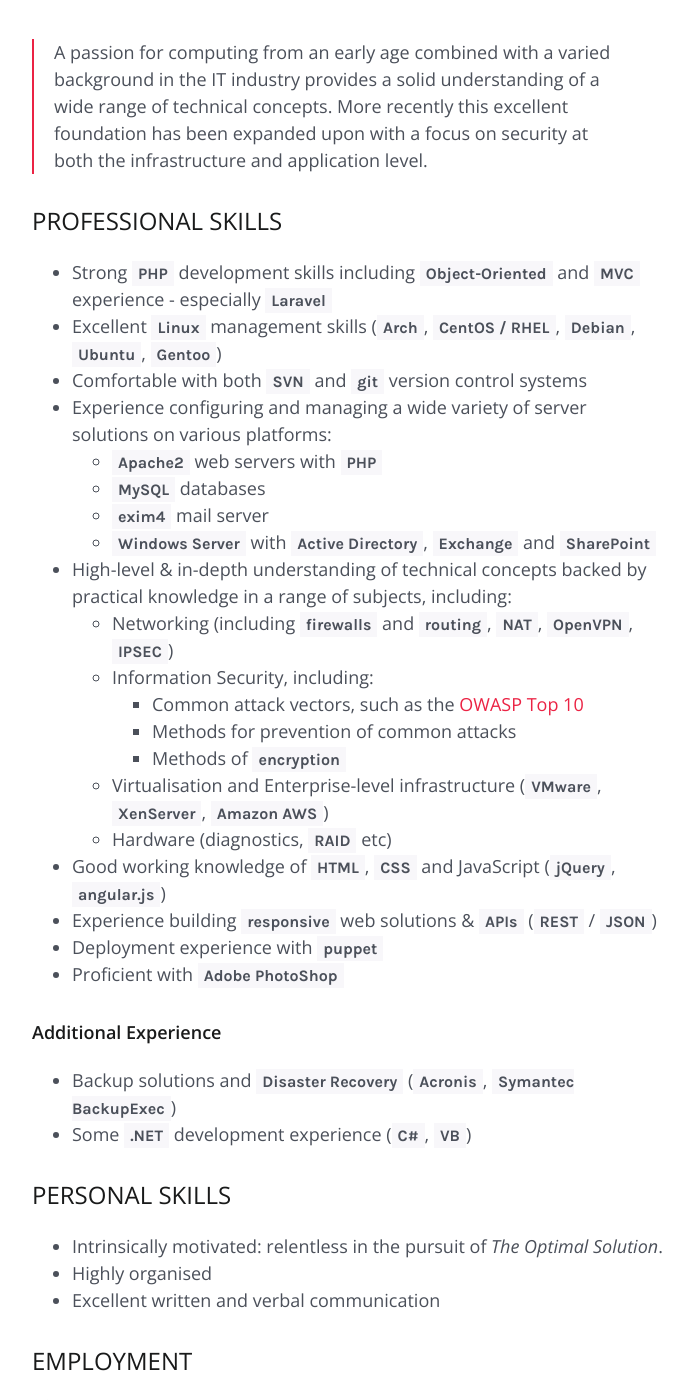
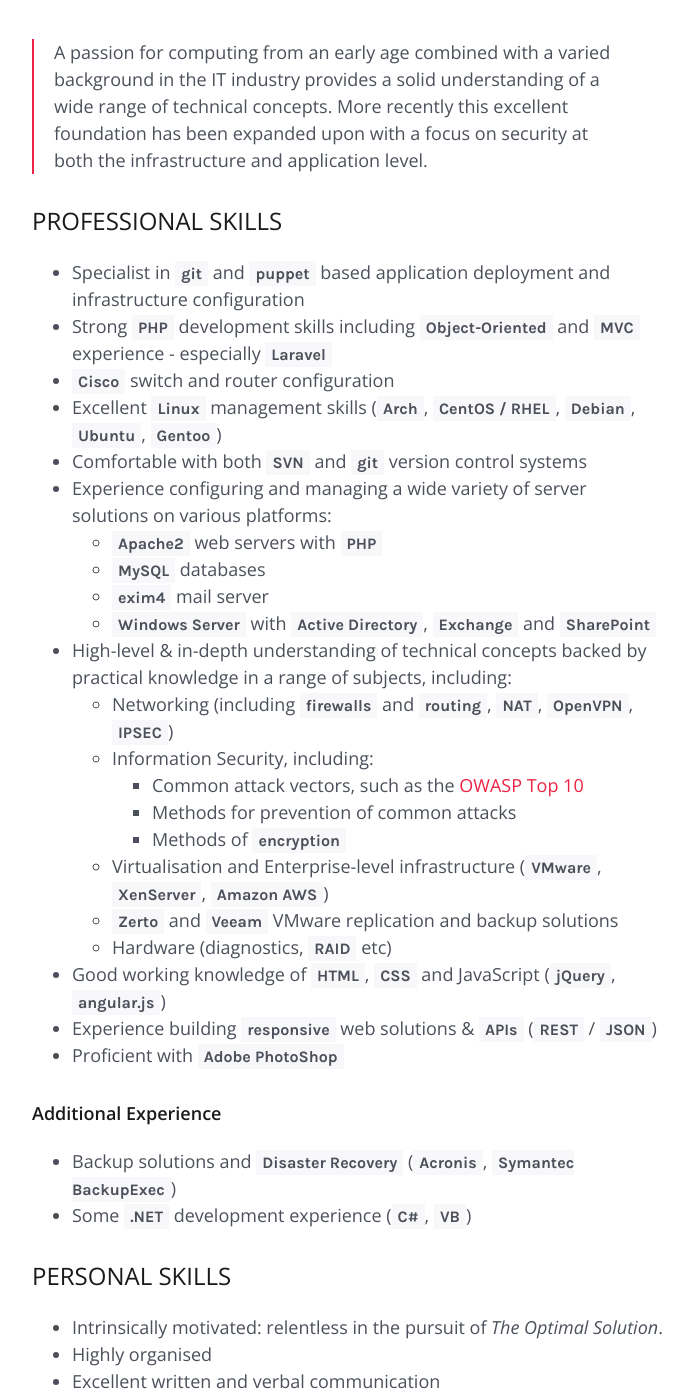
Before and after one commit to matthanley/matthanley.github.io, a Jekyll site: the page built from cv.md, in a window 1280 px wide and 1400 px high, scrolled down 647 px. Shown: the whole window, without its empty margins (291-984 px from the left). Built offline with Jekyll 4.4.1, drawn with Linux system fonts in a browser that asks for light colours; some of the changed text lies outside the part shown.

Commit message:
Minor updates; Fix job title, add experience

```diff
--- a/cv.md
+++ b/cv.md
@@ -16,7 +16,9 @@
 
 ## PROFESSIONAL SKILLS
 
+* Specialist in `git` and `puppet` based application deployment and infrastructure configuration
 * Strong `PHP` development skills including `Object-Oriented` and `MVC` experience - especially `Laravel`
+* `Cisco` switch and router configuration
 * Excellent `Linux` management skills (`Arch`, `CentOS / RHEL`, `Debian`, `Ubuntu`, `Gentoo`)
 * Comfortable with both `SVN` and `git` version control systems
 * Experience configuring and managing a wide variety of server solutions on various platforms:
@@ -31,10 +33,10 @@
         * Methods for prevention of common attacks
         * Methods of `encryption`
     * Virtualisation and Enterprise-level infrastructure (`VMware`, `XenServer`, `Amazon AWS`)
+    * `Zerto` and `Veeam` VMware replication and backup solutions
     * Hardware (diagnostics, `RAID` etc)
 * Good working knowledge of `HTML`, `CSS` and JavaScript (`jQuery`, `angular.js`)
 * Experience building `responsive` web solutions &amp; `APIs` (`REST` / `JSON`)
-* Deployment experience with `puppet`
 * Proficient with `Adobe PhotoShop`
 
 ### Additional Experience
```
Also changed, not shown: other parts of cv.md (+1 -1 lines).
